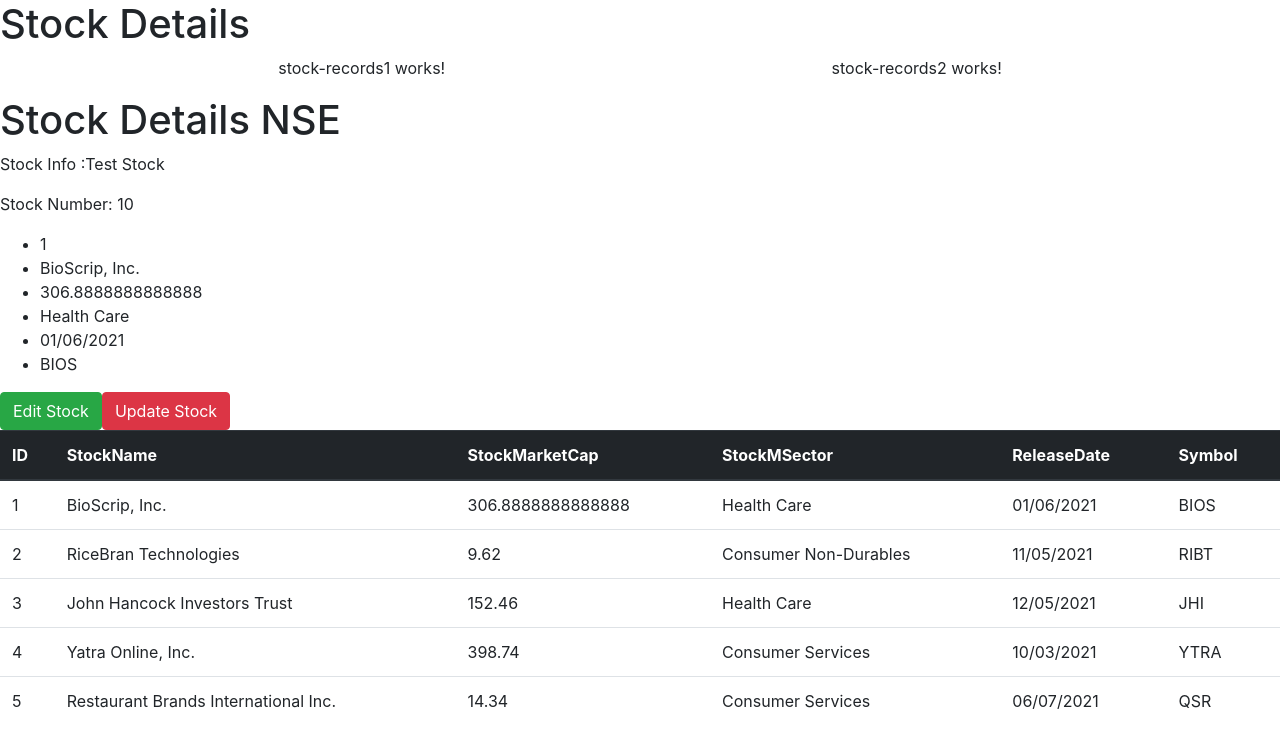
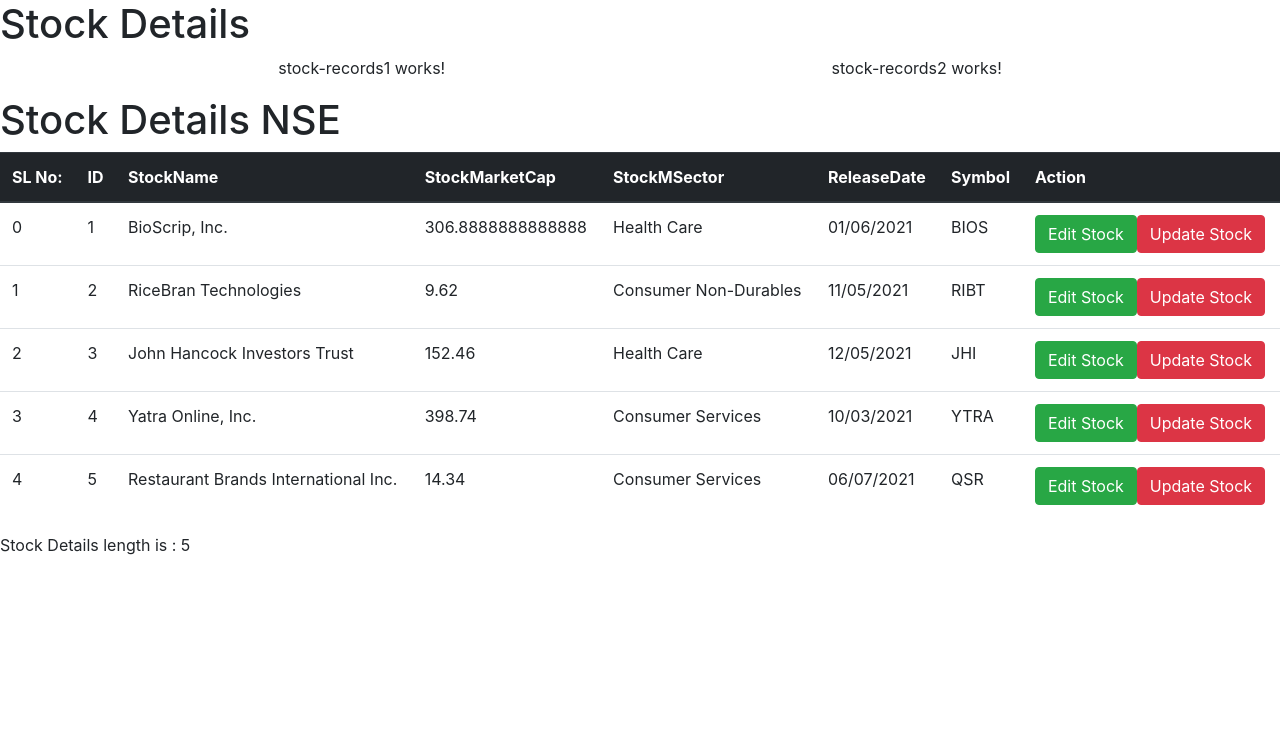
Before and after one commit to statst/Stock-Details, an Angular app: page / in a window 1280 px wide. Shown: the top 748 px of the page. Built offline with nearby package versions, Linux system fonts and the light colour scheme.

Commit message:
updated stock component

```diff
--- a/src/app/components/stocks/stocks.component.html
+++ b/src/app/components/stocks/stocks.component.html
@@ -1,6 +1,6 @@
 <h1>Stock Details NSE</h1>
 
-<p>Stock Info :{{stockInfo}}</p>
+<!-- <p>Stock Info :{{stockInfo}}</p>
 <p>Stock Number: {{stockNumber}}</p>
 <ul>
     <li><span *ngIf="!isEditStockButtonClicked">{{stockdetail.id}}</span> <input type="text" *ngIf="isEditStockButtonClicked" [(ngModel)]=stockdetail.id></li>
@@ -11,27 +11,33 @@
     <li><span *ngIf="!isEditStockButtonClicked">{{stockdetail.symbol}}</span><input type="text" *ngIf="isEditStockButtonClicked" [(ngModel)]=stockdetail.symbol></li>
 </ul>
 <button class="btn btn-success"  (click)="editStock()">Edit Stock</button>
-<button class="btn btn-danger" (click)="updateStock()">Update Stock</button>
+<button class="btn btn-danger" (click)="updateStock()">Update Stock</button> -->
 
 <table class="table">
     <thead class="thead-dark">
       <tr>
+        <th scope="col">SL No:</th>
         <th scope="col">ID</th>
         <th scope="col">StockName</th>
         <th scope="col">StockMarketCap</th>
         <th scope="col">StockMSector</th>
         <th scope="col">ReleaseDate</th>
         <th scope="col">Symbol</th>
+        <th scope="col">Action</th>
       </tr>
     </thead>
     <tbody>
-      <tr *ngFor="let stock of stockDetails">
-        <td>{{stock.id}}</td>
-        <td>{{stock.stockName}}</td>
-        <td>{{stock.stockMarketCap}}</td>
-        <td>{{stock.stockMSector}}</td>
-        <td>{{stock.releaseDate}}</td>
-        <td>{{stock.symbol}}</td>
+      <tr *ngFor="let stock of  stockDetails; let i=index">
+        <td>{{i}}</td>
+        <td><span *ngIf="!isEditStockButtonClickedDetails[i]">{{stock.id}}</span> <input type="text" *ngIf="isEditStockButtonClickedDetails[i]" [(ngModel)]=stock.id></td>
+        <td><span *ngIf="!isEditStockButtonClickedDetails[i]">{{stock.stockName}}</span> <input type="text" *ngIf="isEditStockButtonClickedDetails[i]" [(ngModel)]=stock.stockName></td>
+        <td><span *ngIf="!isEditStockButtonClickedDetails[i]">{{stock.stockMarketCap}}</span> <input type="text" *ngIf="isEditStockButtonClickedDetails[i]" [(ngModel)]=stock.stockMarketCap></td>
+        <td><span *ngIf="!isEditStockButtonClickedDetails[i]">{{stock.stockMSector}}</span> <input type="text" *ngIf="isEditStockButtonClickedDetails[i]" [(ngModel)]=stock.stockMSector></td>
+        <td><span *ngIf="!isEditStockButtonClickedDetails[i]">{{stock.releaseDate}}</span> <input type="text" *ngIf="isEditStockButtonClickedDetails[i]" [(ngModel)]=stock.releaseDate></td>
+        <td><span *ngIf="!isEditStockButtonClickedDetails[i]">{{stock.symbol}}</span> <input type="text" *ngIf="isEditStockButtonClickedDetails[i]" [(ngModel)]=stock.symbol></td>
+        <td><button class="btn btn-success"  (click)="editStock(i)">Edit Stock</button>
+          <button class="btn btn-danger" (click)="updateStock(i)">Update Stock</button></td>
       </tr>
     </tbody>
   </table>
+  <p>Stock Details length is : {{stockDetails.length}}</p>
--- a/src/app/components/stocks/stocks.component.ts
+++ b/src/app/components/stocks/stocks.component.ts
@@ -7,13 +7,18 @@
   styleUrls: ['./stocks.component.css']
 })
 export class StocksComponent implements OnInit {
+
+  //variable declaration
   public stockInfo: string;
   public stockNumber: number;
   public stockdetail : IStockDetail;
   public stockDetails: IStockDetail[];
 
   public isEditStockButtonClicked : Boolean;
+  public isEditStockButtonClickedDetails : Boolean[];
   constructor() {
+
+    // variable initialization at the constructor level
       this.stockInfo = '';
       this.stockNumber = 0;
       // this.stockdetail ={
@@ -27,9 +32,12 @@
       this.isEditStockButtonClicked = false;
       this.stockdetail = {} as IStockDetail;
       this.stockDetails = [];
+      this.isEditStockButtonClickedDetails = []
    }
 
   public ngOnInit(): void {
+
+    // value assgination at start of angular compiler involved life cycle
     this.stockInfo = 'Test Stock';
     this.stockNumber = 10;
     this.stockdetail = {
@@ -40,7 +48,7 @@
       releaseDate: "01/06/2021",
       symbol: "BIOS"
     }
-
+    // Array list of objects
     this.stockDetails = [{
       id: 1,
       stockName: "BioScrip, Inc.",
@@ -77,14 +85,23 @@
       releaseDate: "06/07/2021",
       symbol: "QSR"
     }]
+
+    this.fillEditButtonArray();
   }
 
-  public editStock(): void{
-    this.isEditStockButtonClicked = true;
+
+  public editStock(index:number): void{
+    this.isEditStockButtonClickedDetails[index] = true;
   }
 
-  public updateStock(): void{
-    this.isEditStockButtonClicked = false;
+  public updateStock(index:number): void{
+    this.isEditStockButtonClickedDetails[index] = false;
+  }
+
+  public fillEditButtonArray():void{
+    for (let index = 0; index < this.stockDetails.length; index++) {
+      this.isEditStockButtonClickedDetails[index] = false;
+    }
   }
 
 }
```
